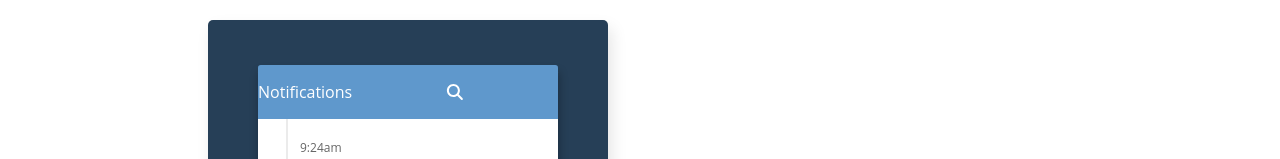
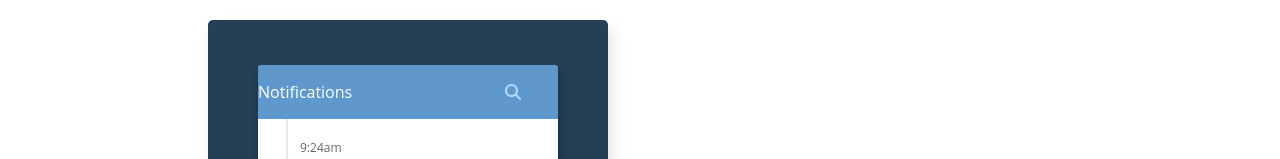
Before and after one commit to heatherdice/100_days_css, a React (Create React App) app: page / in a window 1280 px wide. Shown: the part 2687-2846 px from the top of the page. Built offline with nearby package versions, Linux system fonts and the light colour scheme.

Commit message:
Magnifying glass styling

```diff
--- a/src/components/dayComponents/Day7.js
+++ b/src/components/dayComponents/Day7.js
@@ -11,7 +11,7 @@ export default function Day7() {
                 <div className="day7-card-header">
                     Notifications
 
-                    <FontAwesomeIcon icon={faMagnifyingGlass} />
+                    <FontAwesomeIcon icon={faMagnifyingGlass} className="magnifying-glass" />
                 </div>
 
                 {/* card content */}
--- a/src/styles/dayStyles/Day7.css
+++ b/src/styles/dayStyles/Day7.css
@@ -4,7 +4,7 @@
 
 .day7-card, .day7-card-header {
     align-items: center;
-    justify-content: center;
+    /* justify-content: center; */
 }
 
 .day7-card, .notification-text-container {
@@ -16,6 +16,7 @@
 }
 
 .day7-card {
+    justify-content: center;
     font-family: "Open Sans", Helvetica, sans-serif;
     box-shadow: 1px 2px 10px 0 rgba(0,0,0,0.3);
     width: 18.75em;
@@ -25,12 +26,23 @@
 }
 
 .day7-card-header {
+    justify-content: space-between;
     padding: 1em 0;
     width: 100%;
     color: #FFFFFF;
     background-color: #5F98CC;
     height: 10%;
     border-radius: 2.75px 2.75px 0 0;
+}
+
+.magnifying-glass {
+    color: #B2DAFF;
+    width: 30%;
+}
+
+.magnifying-glass:hover {
+    color: #FFFFFF;
+    cursor: pointer;
 }
 
 .notifications {
```
